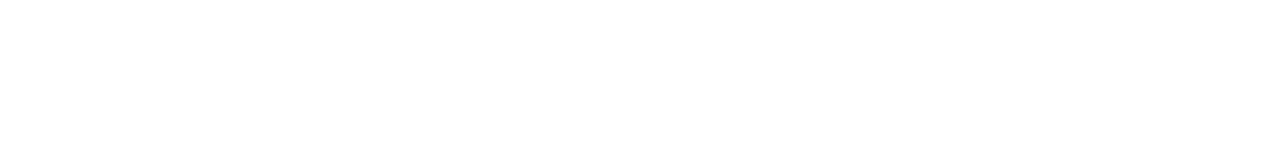
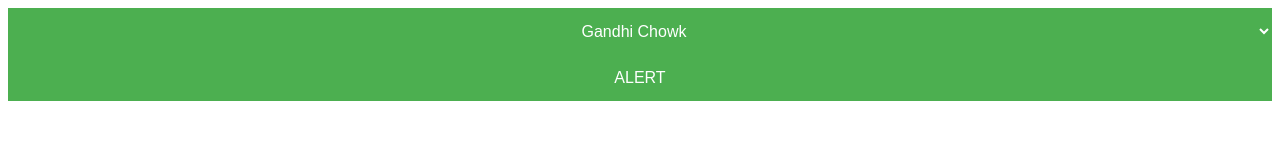
Before and after one commit to nkjaiswal/LearnPushNotification, a website: page public/eifjccgihfrntdddncdnrbvbnkefhlknlbfubtfthivc/index.html in a window 1280 px wide. Drawn offline with Linux system fonts and the light colour scheme.

Commit message:
Adding send page

```diff
--- a/public/eifjccgihfrntdddncdnrbvbnkefhlknlbfubtfthivc/index.html
+++ b/public/eifjccgihfrntdddncdnrbvbnkefhlknlbfubtfthivc/index.html
@@ -1,3 +1,44 @@
 <html>
+    <head><title>Send Notification</title>
+        <style>
+            .block {
+              display: block;
+              width: 100%;
+              border: none;
+              background-color: #4CAF50;
+              color: white;
+              padding: 14px 28px;
+              font-size: 16px;
+              cursor: pointer;
+              text-align: center;
+            }
 
+            .block:hover {
+              background-color: #ddd;
+              color: black;
+            }
+            </style>
+        </head>
+    <body>
+        <select class="block" id="msg">
+            <option value = "Water Started for Gandhi Chowk">Gandhi Chowk</option>
+        </select>
+        <input type="button" class="block" value="ALERT" onclick="send()">
+    </body>
+    <script type="text/javascript">
+    function send(){
+        var xhr = new XMLHttpRequest();
+        var url = "/send-notification";
+        xhr.open("POST", url, true);
+        xhr.setRequestHeader("Content-Type", "application/json");
+        xhr.onreadystatechange = function () {
+            if (xhr.readyState === 4 && xhr.status === 200) {
+                alert("OK");
+            }
+        };
+        var title = document.getElementById("msg").value;
+        var data = JSON.stringify({"title": title, "message": title});
+        xhr.send(data);
+    }
+    </script>
 </html>
```
